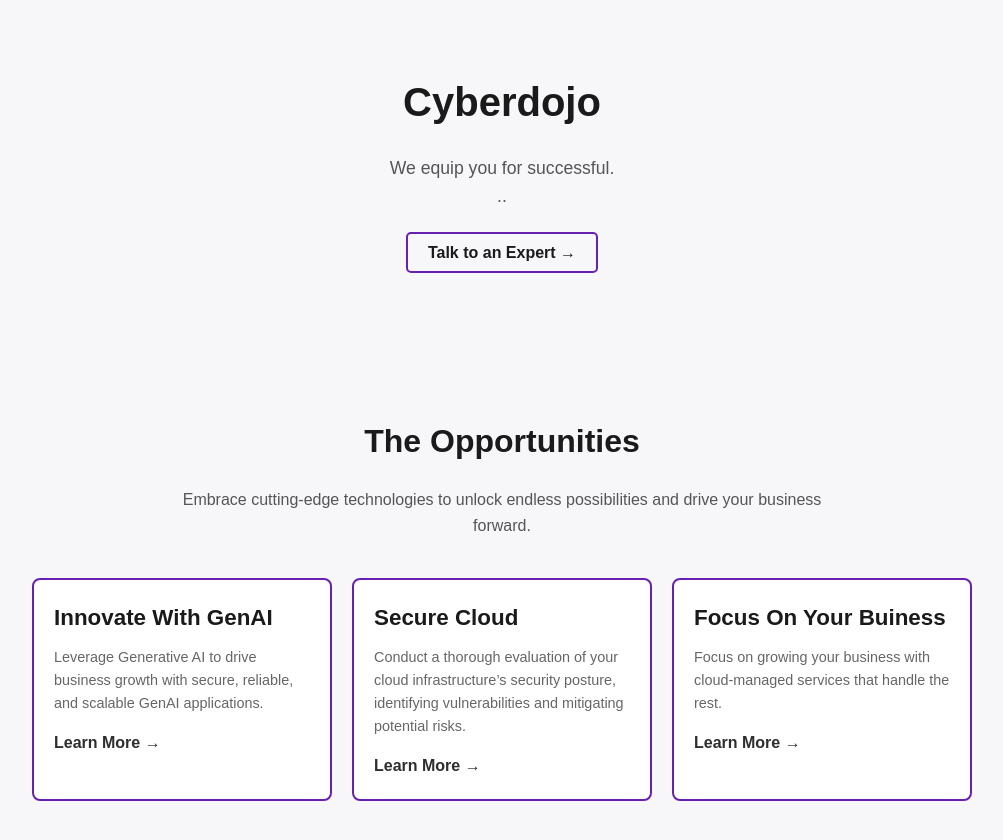
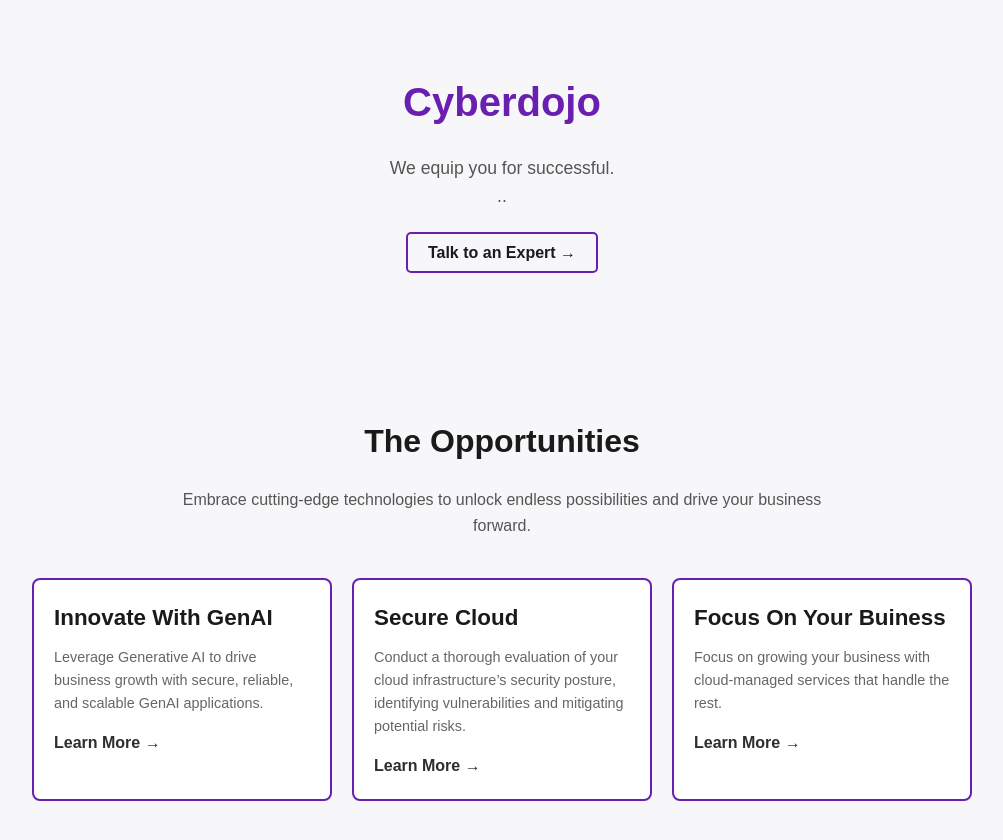
Before and after one commit to Ahmed-AG/cyberdojo-page, a Jekyll site: the page indexv2.html, which Jekyll copies as it is, in a window 1280 px wide. Shown: the top 840 px of the page, without its empty margins (138-1141 px from the left). Built offline with Jekyll 4.4.1, drawn with Linux system fonts in a browser that asks for light colours.

Commit message:
;Page v2

```diff
--- a/indexv2.html
+++ b/indexv2.html
@@ -27,7 +27,7 @@
             font-size: 2.5rem;
             font-weight: 700;
             margin-bottom: 20px;
-            color: #1A1A1A;
+            color: #691FB0;
         }
         .hero p {
             font-size: 1.1rem;
```
